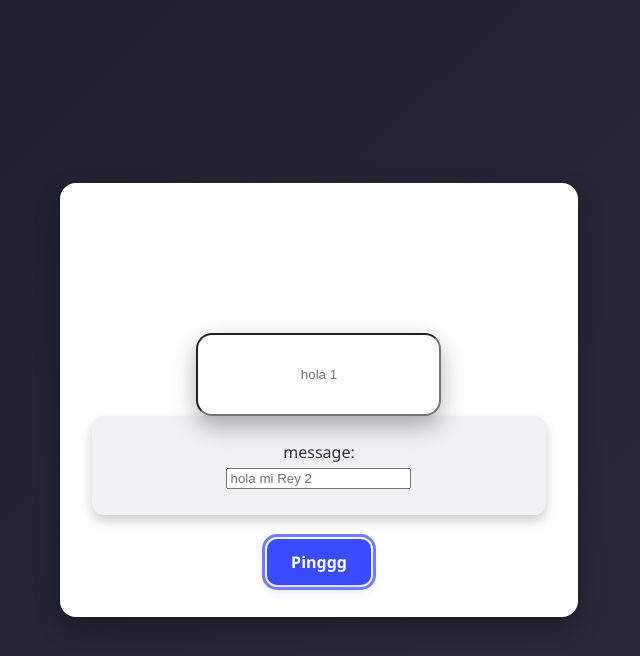
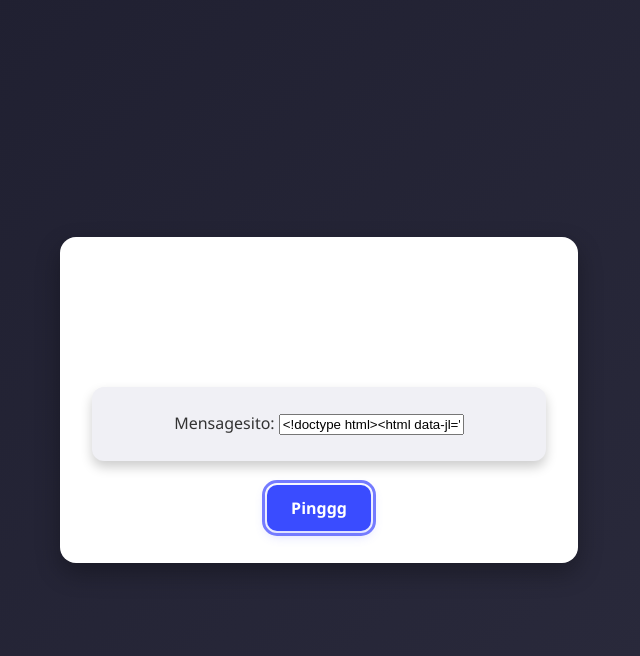
Before and after one commit to Wilson-Enriquez/Practica-Ws, a website built with Vite: page frondend/prueba hello/index.html in a window 1280 px wide. Both pictures are taken after a click on the button "Pinggg". Shown: the whole page, without its empty margins (321-961 px from the left). Built offline with nearby package versions, Linux system fonts and the light colour scheme; files whose address does not match are found by name.

Commit message:
subida de practica dia 22

```diff
--- a/frondend/prueba hello/index.html
+++ b/frondend/prueba hello/index.html
@@ -2,52 +2,25 @@
 <html lang="en">
   <head>
     <meta charset="UTF-8" />
-
-    <!-- me trae la imagen de vite -->
-    <!-- <link rel="icon" type="image/svg+xml" href="/vite.svg" /> -->
-
-
     <meta name="viewport" content="width=device-width, initial-scale=1.0" />
     <title>Vite App</title>
-<!-- llamo a  los estilos de stlyles  -->
-
-
-
     <link rel="stylesheet" href="src/style.css" />
-
-
-
   </head>
   <body>
-
     <div id="app">
       <!-- Título -->
       <h1>Ping al Web Services</h1>
-        <input type="text" id="app" placeholder="hola 1" />
+      <!-- <input type="text" id="app" placeholder="hola 1" /> -->
 
       <div class="card">
-        message: <div id="message"></div>
-
-      <input type="text" id="input" placeholder="hola mi Rey 2 " />
-
+        <label for="messageInput">Mensagesito:</label>
+        <input type="text" id="messageInput" placeholder="Respuesta aquí" readonly />
       </div>
 
       <button id="pingButton">Pinggg</button>
     </div>
 
-
-
-
     <script src="https://code.jquery.com/jquery-3.6.0.min.js"></script>
     <script type="module" src="src/main.js"></script>
-
   </body>
-
-
-
-
 </html>
-
-
-
-<!-- hola mundo control k + c  llama a comentar -->
--- a/frondend/prueba hello/src/main.js
+++ b/frondend/prueba hello/src/main.js
@@ -5,10 +5,19 @@
   pingButton.addEventListener("click", getPingFromWebService);
 
   // Función para hacer la solicitud al servidor
-  function getPingFromWebService(){
-    const url = 'http://localhost:8080/pin'
-    //Encadenar los datos de la url con la respuesta
-    fetch (url).then((response) => {
-      console.log(response)
-    })
+  function getPingFromWebService() {
+    const url = 'http://localhost:8080/ping';
+
+    // Encadenar los datos de la URL con la respuesta
+    fetch(url)
+      .then((response) => response.text()) // Convertir la respuesta a texto
+      .then((data) => {
+        console.log(data);
+        // Actualizar el valor del input con ID "messageInput"
+        let messageInput = document.querySelector("#messageInput");
+        messageInput.value = data;
+      })
+      .catch((error) => {
+        console.error("Error al obtener el ping:", error);
+      });
   }
```
Also changed, not shown: Libros/index.js (+20 -2 lines), backend/index.js (+16 -1 lines), README.md.
